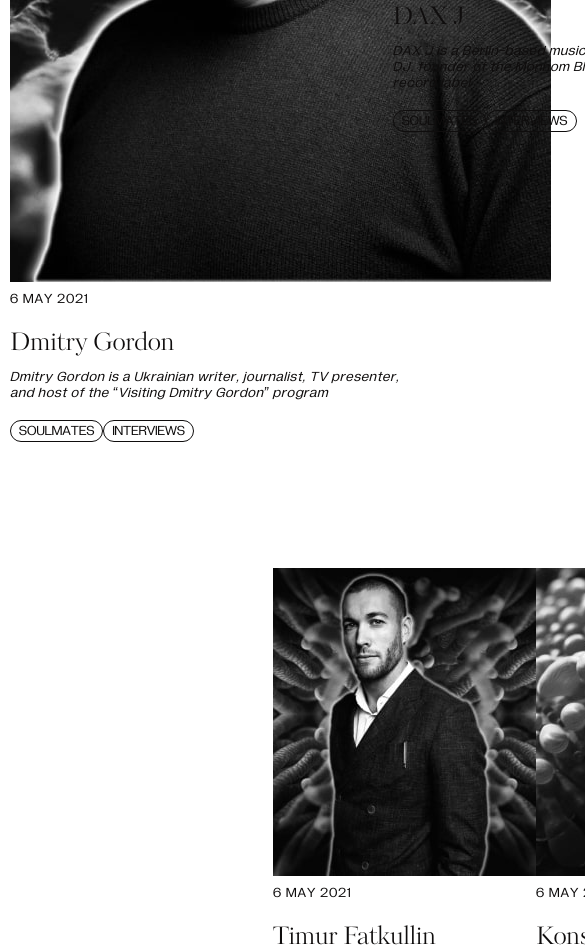
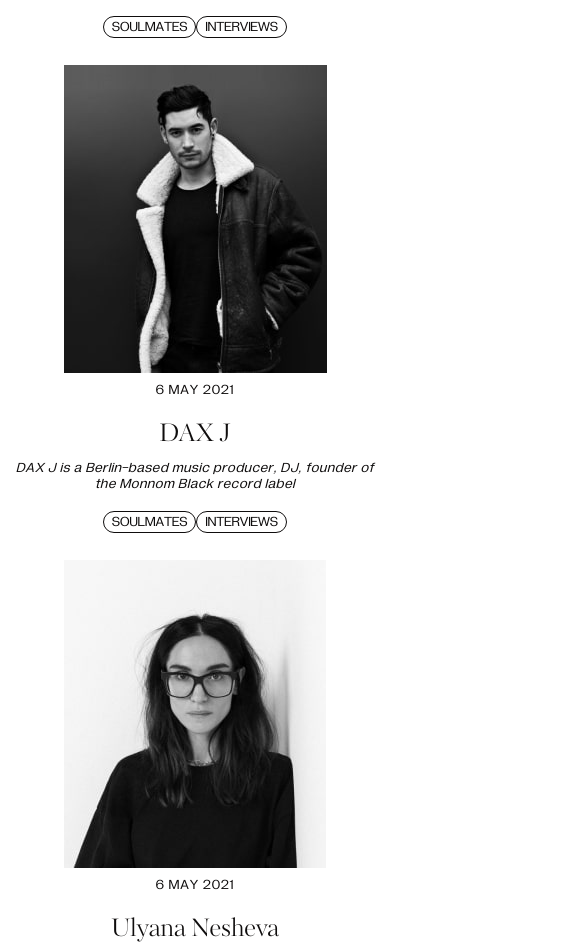
Before and after one commit to LypkaB/Aught, a plain HTML site: page index.html in a window 390 px wide. Shown: the part 1052-2000 px from the top of the page, 585 px wide, since content can reach past the window. Drawn offline with Linux system fonts and the light colour scheme.

Commit message:
Add adaptive for section «Come as»

```diff
--- a/assets/css/style.css
+++ b/assets/css/style.css
@@ -896,15 +896,46 @@ img {
   }
 }
 
-@media (max-width: 1279px) {
+@media (max-width: 1280px) {
   .header__menu {
     -webkit-column-gap: 25px;
     -moz-column-gap: 25px;
     column-gap: 25px;
   }
+
+  .section-come-as {
+    margin-bottom: 30px;
+  }
+
+  .come-as {
+    padding-bottom: 50px;
+  }
+
+  .come-as .container .come-as__photos-row + .come-as__photos-row {
+    margin-top: 50px;
+  }
+
+  .come-as .photos-item_large {
+    -ms-flex-preferred-size: 263px;
+    flex-basis: 263px;
+  }
+
+  .come-as .photos-item_large .photos-item__img,
+  .come-as .photos-item_large .photos-item__text {
+    width: 263px;
+  }
+
+  .come-as .photos-item_empty {
+    display: none;
+  }
 }
 
 @media (max-width: 991px) {
+  .container {
+    padding-left: 15px;
+    padding-right: 15px;
+  }
+
   .header__menu {
     display: none;
   }
@@ -965,6 +996,62 @@ img {
     -ms-transform: translateY(-40%);
     transform: translateY(-40%);
   }
+
+  .come-as {
+    padding-bottom: 20px;
+  }
+
+  .come-as .container .come-as__photos-row + .come-as__photos-row {
+    margin-top: 30px;
+  }
+
+  .come-as__photos-row {
+    -webkit-box-orient: vertical;
+    -webkit-box-direction: normal;
+    -ms-flex-direction: column;
+    flex-direction: column;
+    -webkit-box-align: center;
+    -ms-flex-align: center;
+    align-items: center;
+  }
+
+  .come-as__photos-row.photos-row_second {
+    -webkit-box-orient: initial;
+    -webkit-box-direction: initial;
+    -ms-flex-direction: initial;
+    flex-direction: initial;
+    -ms-flex-wrap: wrap;
+    flex-wrap: wrap;
+    -webkit-box-align: baseline;
+    -ms-flex-align: baseline;
+    align-items: baseline;
+  }
+
+  .come-as .photos-item {
+    text-align: center;
+  }
+
+  .come-as .photos-item__wrap {
+    margin-top: 30px;
+    -webkit-box-pack: justify;
+    -ms-flex-pack: justify;
+    justify-content: space-between;
+  }
+
+  .come-as .photos-item_last {
+    margin-top: 30px;
+    position: relative;
+    left: 50%;
+    -webkit-transform: translateX(-50%);
+    -ms-transform: translateX(-50%);
+    transform: translateX(-50%);
+  }
+
+  .come-as .photos-item__tags {
+    -webkit-box-pack: center;
+    -ms-flex-pack: center;
+    justify-content: center;
+  }
 }
 
 @media (max-width: 575px) {
@@ -982,3 +1069,26 @@ img {
     margin-bottom: 30px;
   }
 }
+
+@media (max-width: 475px) {
+  .section-come-as {
+    margin-bottom: 0;
+  }
+
+  .come-as .container .come-as__photos-row + .come-as__photos-row {
+    margin-top: 0;
+  }
+
+  .come-as .photos-item__wrap,
+  .come-as__photos-row.photos-row_second {
+    -webkit-box-orient: vertical;
+    -webkit-box-direction: normal;
+    -ms-flex-direction: column;
+    flex-direction: column;
+    margin-top: 0;
+  }
+
+  .come-as .photos-item {
+    margin-top: 30px;
+  }
+}
--- a/assets/sass/media/_1280.scss
+++ b/assets/sass/media/_1280.scss
@@ -1,5 +1,32 @@
-@media (max-width: 1279px) {
+@media (max-width: 1280px) {
     .header__menu {
         column-gap: 25px;
     }
+
+    .section-come-as {
+        margin-bottom: 30px;
+    }
+
+    .come-as {
+        padding-bottom: 50px;
+
+        .container .come-as__photos-row + .come-as__photos-row {
+            margin-top: 50px;
+        }
+        .photos-item {
+            &_large {
+                flex-basis: 263px;
+
+                .photos-item {
+                    &__img,
+                    &__text {
+                        width: 263px;
+                    }
+                }
+            }
+            &_empty {
+                display: none;
+            }
+        }
+    }
 }
--- /dev/null
+++ b/assets/sass/media/_475.scss
@@ -0,0 +1,18 @@
+@media (max-width: 475px) {
+    .section-come-as {
+        margin-bottom: 0;
+    }
+    .come-as {
+        .container .come-as__photos-row + .come-as__photos-row {
+            margin-top: 0;
+        }
+        .photos-item__wrap,
+        &__photos-row.photos-row_second {
+            flex-direction: column;
+            margin-top: 0;
+        }
+        .photos-item {
+            margin-top: 30px;
+        }
+    }
+}
--- a/assets/sass/media/_992.scss
+++ b/assets/sass/media/_992.scss
@@ -1,4 +1,9 @@
 @media (max-width: 991px) {
+    .container {
+        padding-left: 15px;
+        padding-right: 15px;
+    }
+
     .header {
         &__menu {
             display: none;
@@ -59,4 +64,39 @@
             transform: translateY(-40%);
         }
     }
+
+    .come-as {
+        padding-bottom: 20px;
+
+        .container .come-as__photos-row + .come-as__photos-row {
+            margin-top: 30px;
+        }
+        &__photos-row {
+            flex-direction: column;
+            align-items: center;
+
+            &.photos-row_second {
+                flex-direction: initial;
+                flex-wrap: wrap;
+                align-items: baseline;
+            }
+        }
+        .photos-item {
+            text-align: center;
+
+            &__wrap {
+                margin-top: 30px;
+                justify-content: space-between;
+            }
+            &_last {
+                margin-top: 30px;
+                position: relative;
+                left: 50%;
+                transform: translateX(-50%);
+            }
+            &__tags {
+                justify-content: center;
+            }
+        }
+    }
 }
--- a/assets/sass/media/_media.scss
+++ b/assets/sass/media/_media.scss
@@ -10,3 +10,4 @@
 @import '1280';
 @import '992';
 @import '576';
+@import '475';
--- a/index.html
+++ b/index.html
@@ -185,8 +185,8 @@
             </div>
             <!-- /.come-as__photos-row -->
 
-            <div class="come-as__photos-row">
-                <div class="photos-item"></div>
+            <div class="come-as__photos-row photos-row_second">
+                <div class="photos-item photos-item_empty"></div>
 
                 <div class="photos-item">
                     <a href="#">
@@ -218,9 +218,9 @@
                     </ul>
                 </div>
 
-                <div class="photos-item"></div>
+                <div class="photos-item photos-item_empty"></div>
 
-                <div class="photos-item">
+                <div class="photos-item photos-item_last">
                     <a href="#">
                         <img class="photos-item__img" src="./assets/images/come-as/come-as__photo-6.jpg" alt="Photo Magic Island">
                         <span class="photos-item__date">6 May 2021</span>
```
